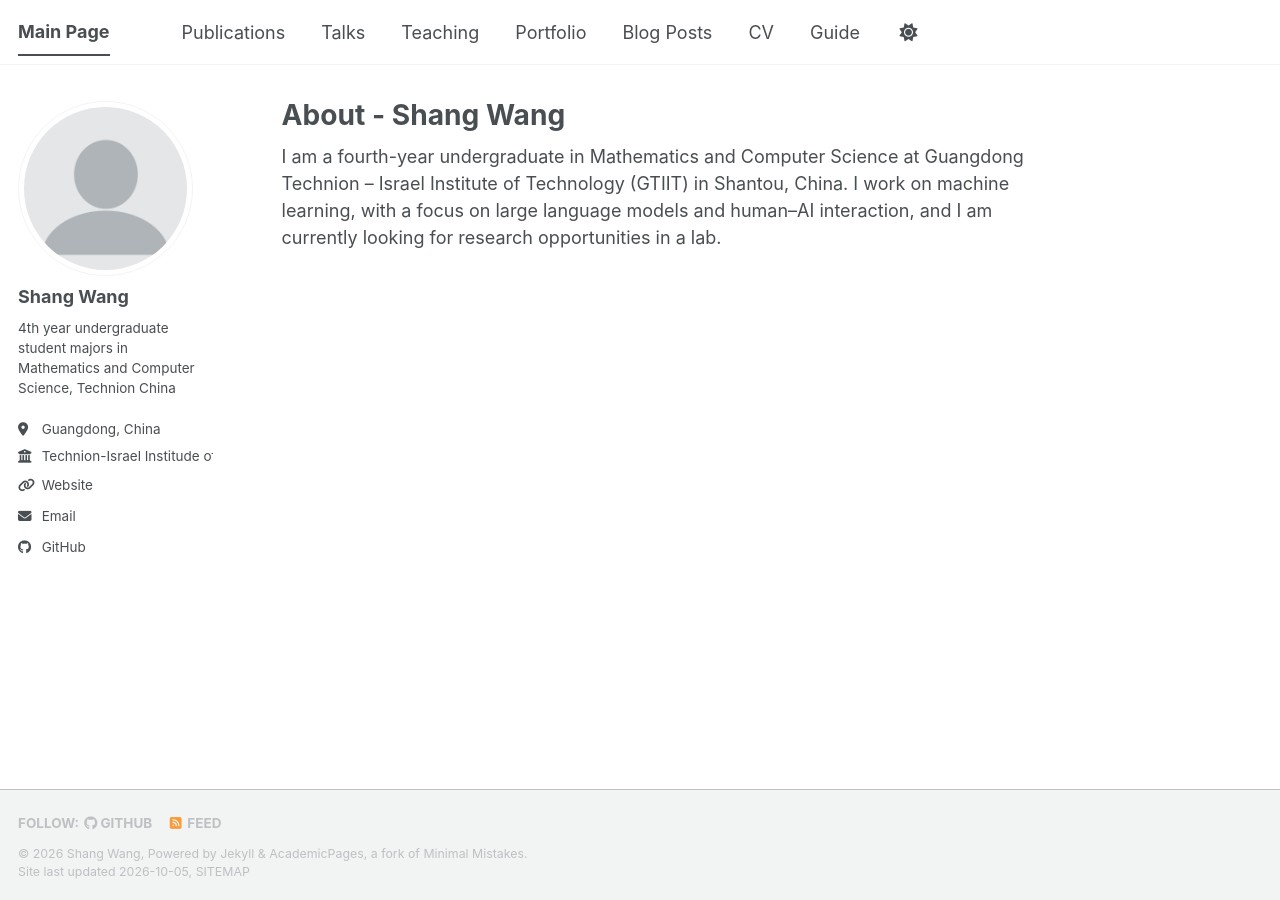
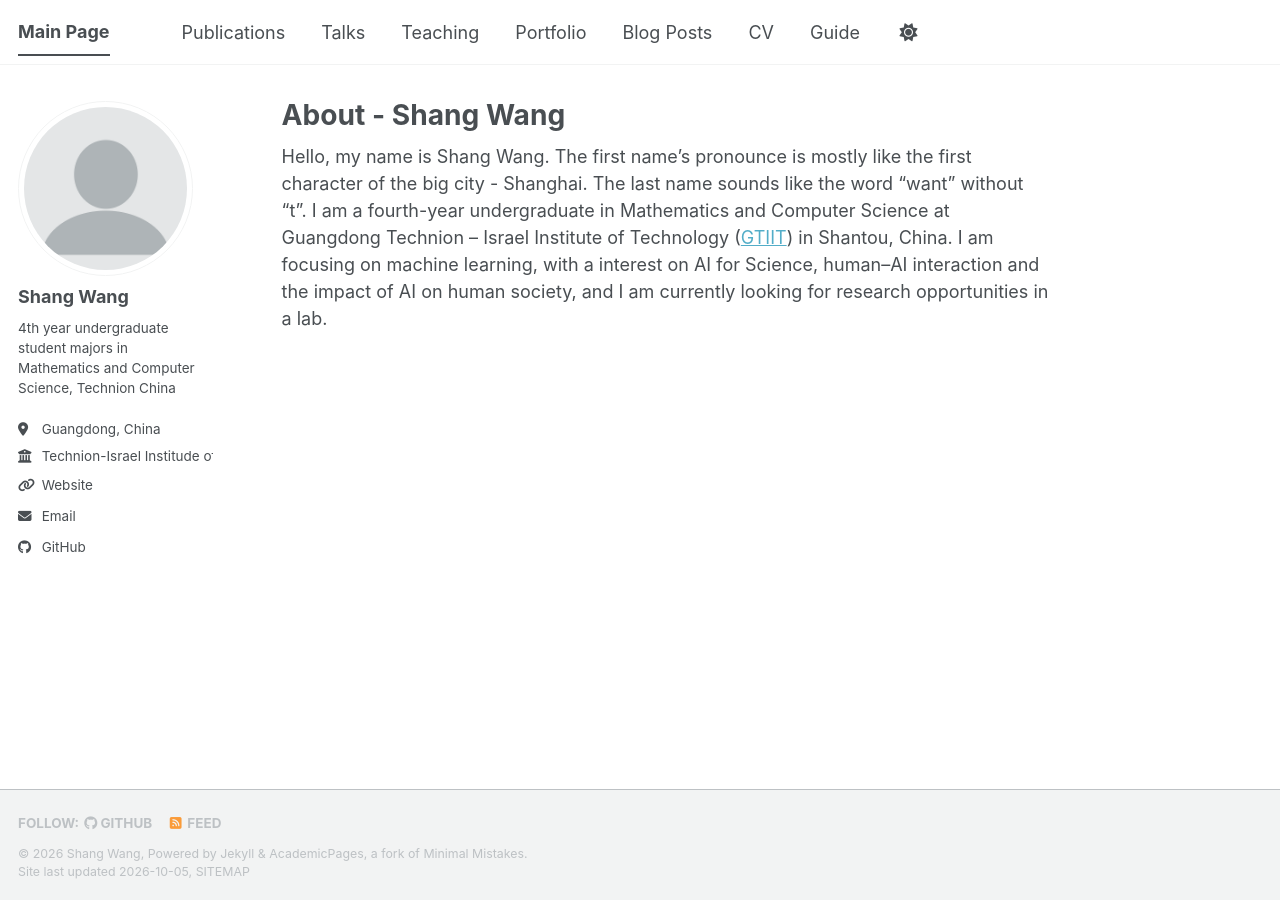
Before and after one commit to Sha17g/Sha17g.github.io, a Jekyll site: the page built from _pages/about.md, in a window 1280 px wide. Built offline with Jekyll 4.4.1, drawn with Linux system fonts in a browser that asks for light colours; a style sheet for code colours, icons or effects is not loaded.

Commit message:
initial change 5

```diff
--- a/_pages/about.md
+++ b/_pages/about.md
@@ -6,7 +6,8 @@ redirect_from:
   - /about/
   - /about.html
 ---
+Hello, my name is Shang Wang. The first name's pronounce is mostly like the first character of the big city - Shanghai. The last name sounds like the word "want" without "t".
 I am a fourth-year undergraduate in Mathematics and Computer Science at Guangdong
-Technion – Israel Institute of Technology (GTIIT) in Shantou, China. I work on
-machine learning, with a focus on large language models and human–AI interaction,
+Technion – Israel Institute of Technology ([GTIIT](https://www.gtiit.edu.cn/)) in Shantou, China. I am focusing on
+machine learning, with a interest on AI for Science, human–AI interaction and the impact of AI on human society,
 and I am currently looking for research opportunities in a lab.
```
